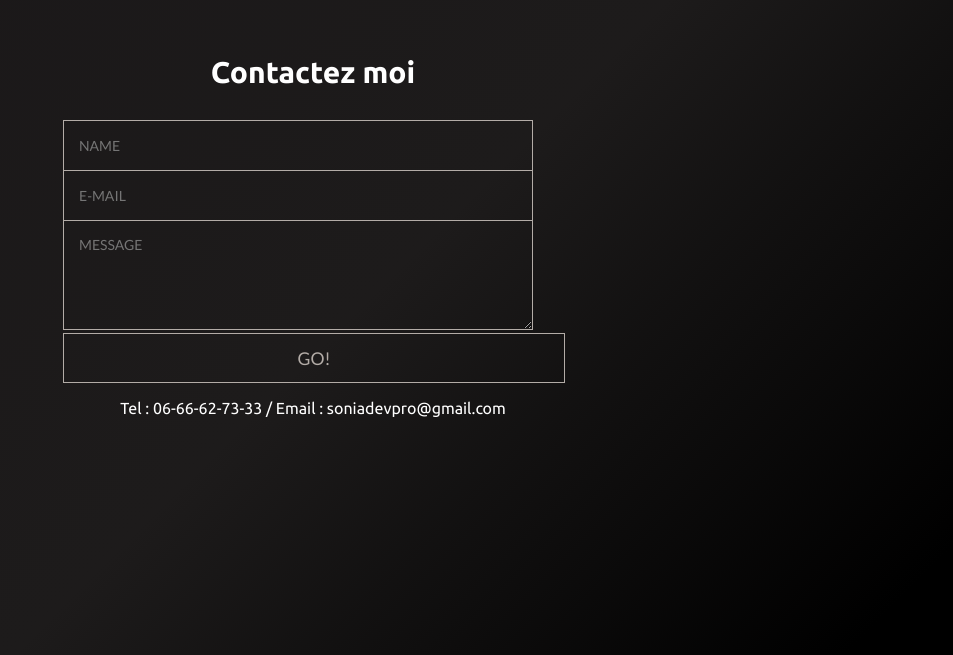
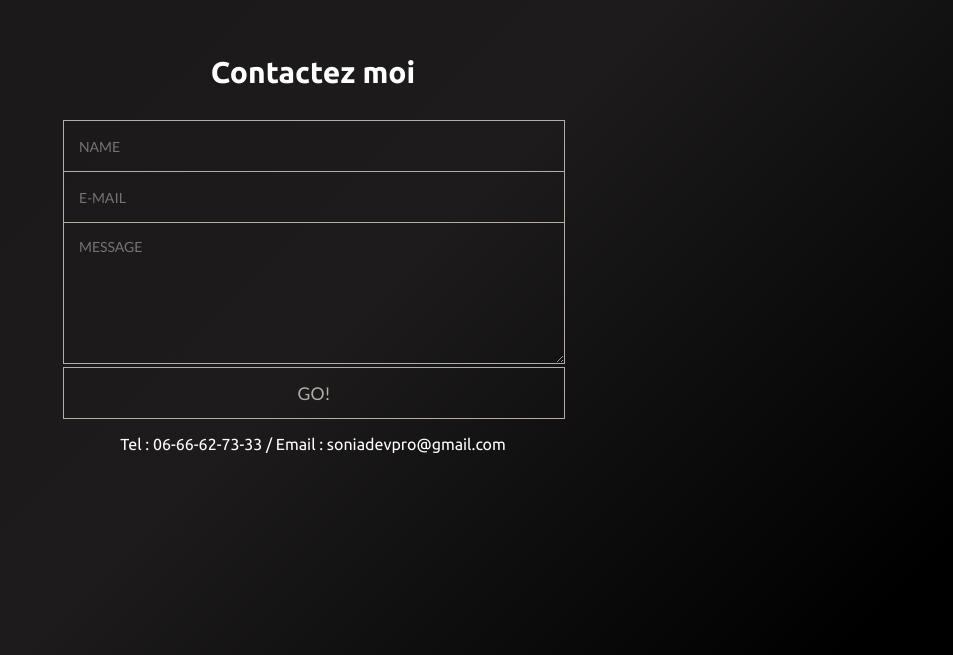
Before and after one commit to Soniadevpro/Sabbahi_Sonia_12_05022024, a React (Vite) app: page /contact in a window 1280 px wide. Shown: the part 145-800 px from the top of the page, without its empty margins (327-1280 px from the left). Built offline with nearby package versions, Linux system fonts and the light colour scheme.

Commit message:
content box

```diff
--- a/src/components/form/form.scss
+++ b/src/components/form/form.scss
@@ -79,7 +79,7 @@ textarea {
 
 #submit {
   padding: 0;
-  width: 502px;
+  width: 500px;
   font-family: "Lato", sans-serif;
   font-size: 1.1em;
   color: #b3aca7;
--- a/src/index.scss
+++ b/src/index.scss
@@ -16,7 +16,9 @@ $color-hover: #e2dedb;
 @import "./components/form/form.scss";
 @import "./components/header/header.scss";
 @import "./components/hero/hero.scss";
-
+* {
+  box-sizing: content-box;
+}
 body {
   margin: 0;
   padding: 0;
```
